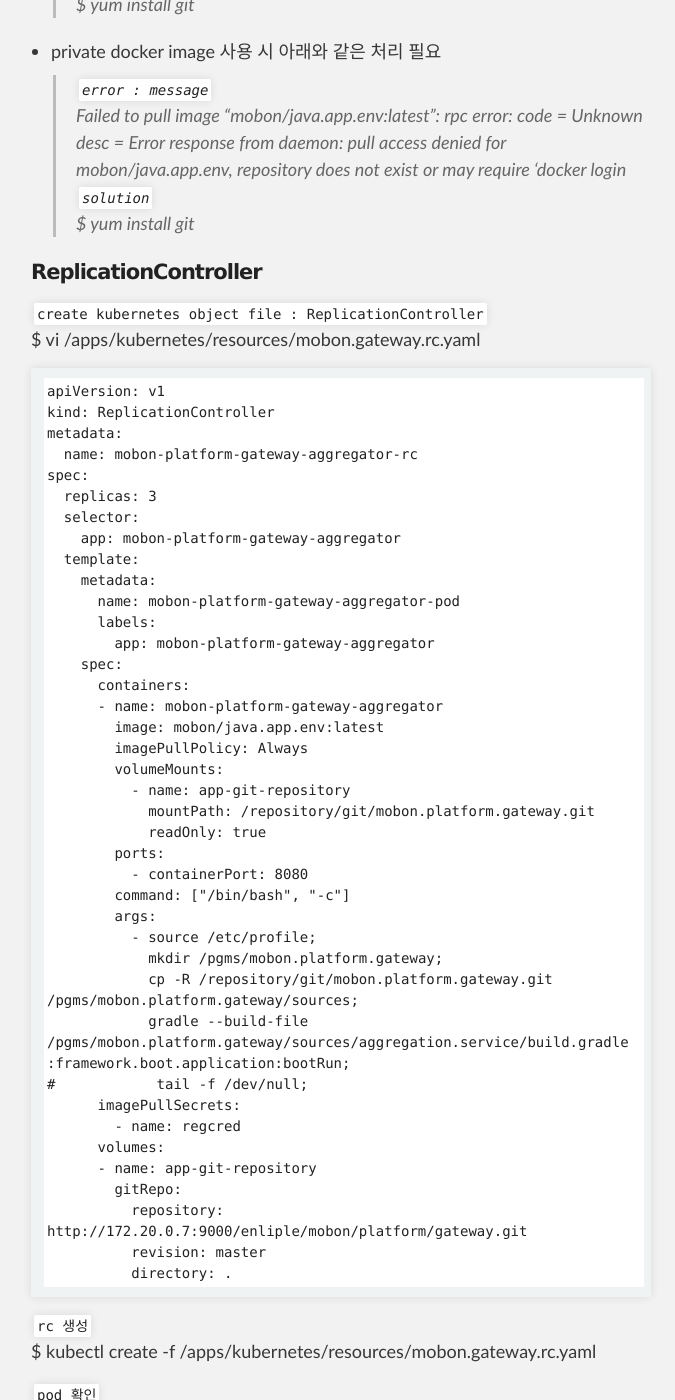
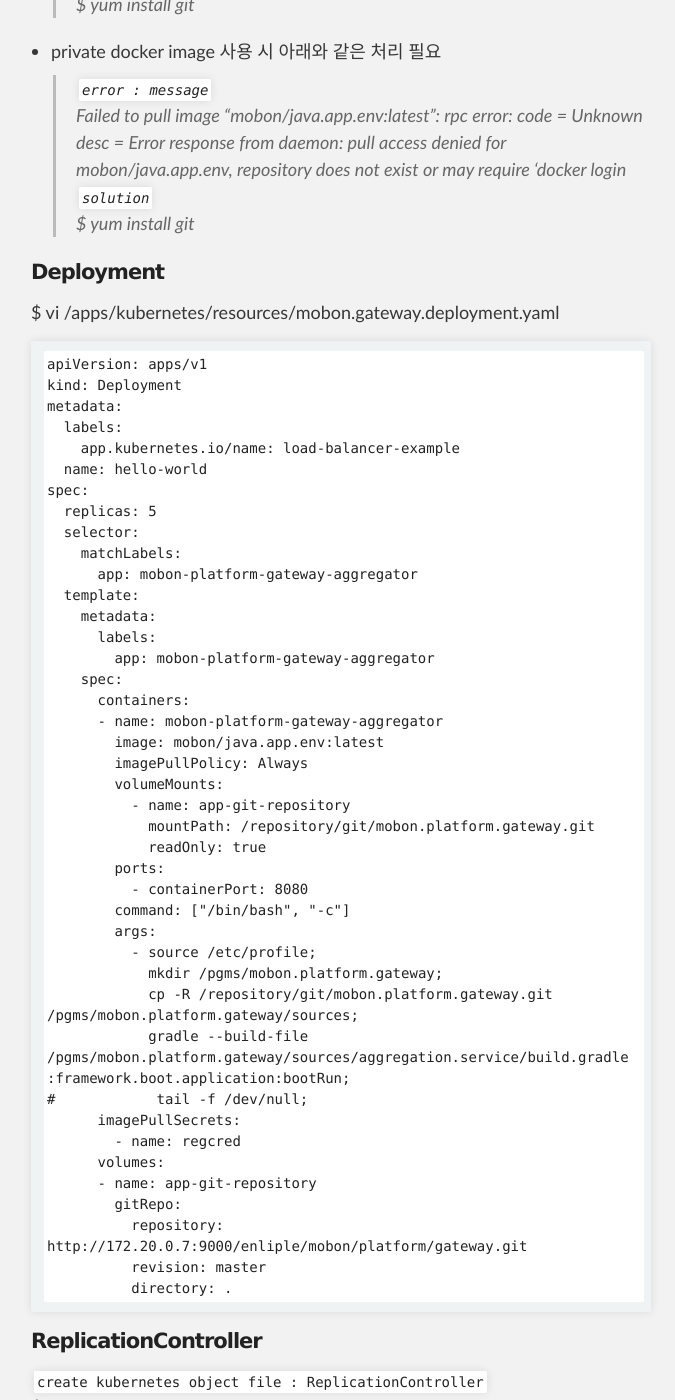
Before and after one commit to unlimited9/unlimited9.github.com, a Jekyll site: the page built from reference.notes/TA/cloud/kubernetes/how.to.deployment.md, in a window 1280 px wide and 1400 px high, scrolled down 838 px. Shown: the whole window, without its empty margins (299-974 px from the left). Built offline with Jekyll 4.4.1, drawn with Linux system fonts in a browser that asks for light colours; our own code applies the rules of GitHub Pages for plain Markdown files; some of the changed text lies outside the part shown.

Commit message:
Update how.to.deployment.md

````diff
--- a/reference.notes/TA/cloud/kubernetes/how.to.deployment.md
+++ b/reference.notes/TA/cloud/kubernetes/how.to.deployment.md
@@ -19,6 +19,52 @@ ref. [create docker image and container](../docker/create.image.n.container.md)
   Failed to pull image "mobon/java.app.env:latest": rpc error: code = Unknown desc = Error response from daemon: pull access denied for mobon/java.app.env, repository does not exist or may require 'docker login
   > `solution`
   $ yum install git
+
+#### Deployment
+$ vi /apps/kubernetes/resources/mobon.gateway.deployment.yaml
+```
+apiVersion: apps/v1
+kind: Deployment
+metadata:
+  labels:
+    app.kubernetes.io/name: load-balancer-example
+  name: hello-world
+spec:
+  replicas: 5
+  selector:
+    matchLabels:
+      app: mobon-platform-gateway-aggregator
+  template:
+    metadata:
+      labels:
+        app: mobon-platform-gateway-aggregator
+    spec:
+      containers:
+      - name: mobon-platform-gateway-aggregator
+        image: mobon/java.app.env:latest
+        imagePullPolicy: Always
+        volumeMounts:
+          - name: app-git-repository
+            mountPath: /repository/git/mobon.platform.gateway.git
+            readOnly: true
+        ports:
+          - containerPort: 8080
+        command: ["/bin/bash", "-c"]
+        args:
+          - source /etc/profile;
+            mkdir /pgms/mobon.platform.gateway;
+            cp -R /repository/git/mobon.platform.gateway.git /pgms/mobon.platform.gateway/sources;
+            gradle --build-file /pgms/mobon.platform.gateway/sources/aggregation.service/build.gradle :framework.boot.application:bootRun;
+#            tail -f /dev/null;
+      imagePullSecrets:
+        - name: regcred
+      volumes:
+      - name: app-git-repository
+        gitRepo:
+          repository: http://172.20.0.7:9000/enliple/mobon/platform/gateway.git
+          revision: master
+          directory: .
+```
 
 #### ReplicationController
 `create kubernetes object file : ReplicationController`
@@ -91,7 +137,7 @@ $ vi /apps/kubernetes/resources/mobon.gateway.svc.yaml
 apiVersion: v1
 kind: Service
 metadata:
-  name: mobon.gateway.svc
+  name: mobon-platform-gateway-aggregator-svc
 spec:
   selector:
     app: mobon-platform-gateway-aggregator
````
